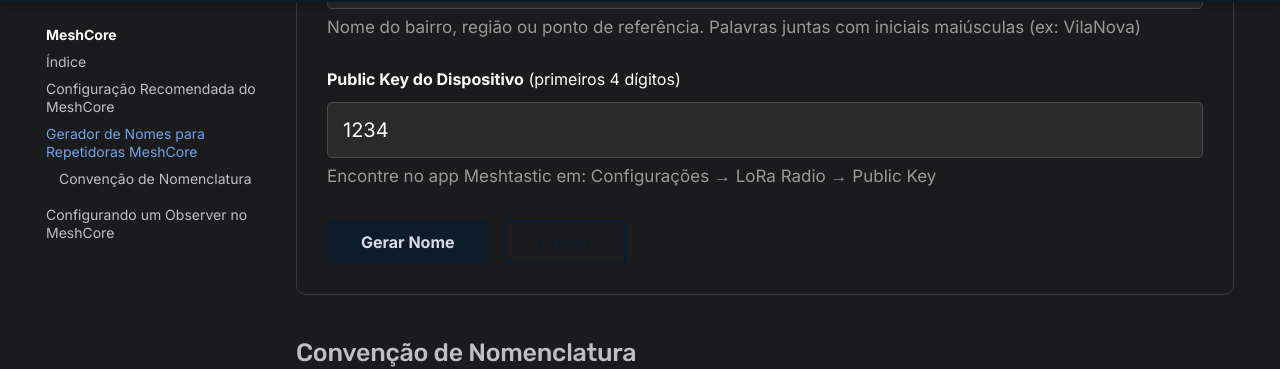
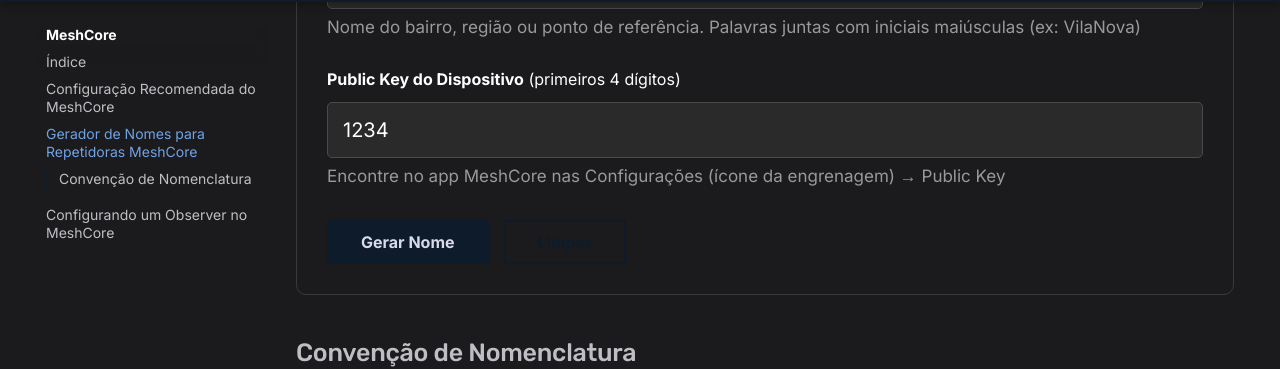
Before and after one commit to MeshSorocaba/meshsorocaba.github.io, an MkDocs documentation site: the page built from docs/meshcore/nomes-repetidoras.md, in a window 1280 px wide and 900 px high, scrolled down 537 px. Shown: the part 94-463 px from the top of the window. Built offline with MkDocs 1.6.1 and Material for MkDocs 9.7.7, drawn with Linux system fonts in a browser that asks for light colours; comment, search, counter and statistics services are not loaded.

Commit message:
Fix form instructions

```diff
--- a/docs/meshcore/nomes-repetidoras.md
+++ b/docs/meshcore/nomes-repetidoras.md
@@ -36,7 +36,7 @@
                maxlength="4"
                autocomplete="off"
                value="1234">
-        <span class="form-hint">Encontre no app Meshtastic em: Configurações → LoRa Radio → Public Key</span>
+        <span class="form-hint">Encontre no app MeshCore nas Configurações (ícone da engrenagem) → Public Key</span>
     </div>
 
     <div class="form-buttons">
```
